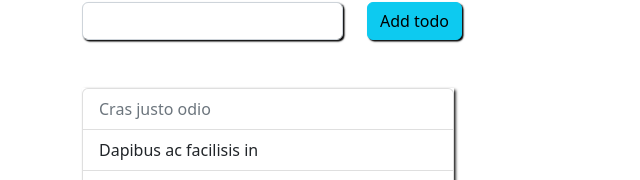
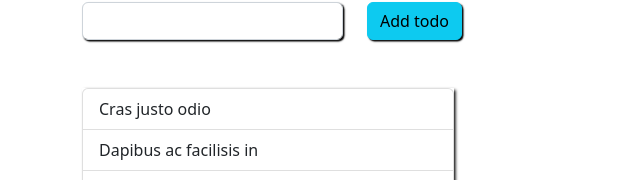
Before and after one commit to Dump00/Todo_Client, a React (Create React App) app: page / in a window 1280 px wide. Shown: the part 173-353 px from the top of the page, without its empty margins (0-640 px from the left). Built offline with nearby package versions, Linux system fonts and the light colour scheme; a web font is replaced by a local one.

Commit message:
update component directory structure

```diff
--- a/src/App.tsx
+++ b/src/App.tsx
@@ -1,8 +1,9 @@
 import { useState } from "react";
-import AddTodo from "./components/AddTodo";
-import NavBar from "./components/NavBar";
-import TodoListGroup from "./components/TotoListGroup";
+import AddTodo from "./components/add-todo/AddTodo";
+import NavBar from "./components/navbar/NavBar";
+import TodoListGroup from "./components/todo-list-group/TotoListGroup";
 import Todo from "./model/todo";
+
 
 const App = () => {
 
@@ -15,7 +16,7 @@ const App = () => {
   const [todoList, SetTodoList] = useState(TODO_LIST)
 
   return (
-    <div className="container">
+    <div className="container app">
       <NavBar />
       <AddTodo />
       <TodoListGroup />
--- a/src/components/TotoListGroup.tsx
+++ b/src/components/todo-list-group/TotoListGroup.tsx
@@ -4,7 +4,7 @@ const TodoListGroup = () => {
     return (
         <div className="todo-group col-4 mt-5">
             <ul className="list-group">
-            <li className="list-group-item disabled">Cras justo odio</li>
+            <li className="list-group-item">Cras justo odio</li>
             <li className="list-group-item">Dapibus ac facilisis in</li>
             <li className="list-group-item">Morbi leo risus</li>
             <li className="list-group-item">Porta ac consectetur ac</li>
```
Also changed, not shown: src/components/add-todo/AddTodo.tsx (renamed from src/components/AddTodo.tsx), src/components/add-todo/addtodo.css (renamed from src/components/addtodo.css), src/components/navbar/NavBar.tsx (renamed from src/components/NavBar.tsx), src/components/navbar/navbar.css (renamed from src/components/navbar.css), src/components/todo-list-group/todolistgroup.css (renamed from src/components/todolistgroup.css), src/index.css (line endings or trailing spaces).
